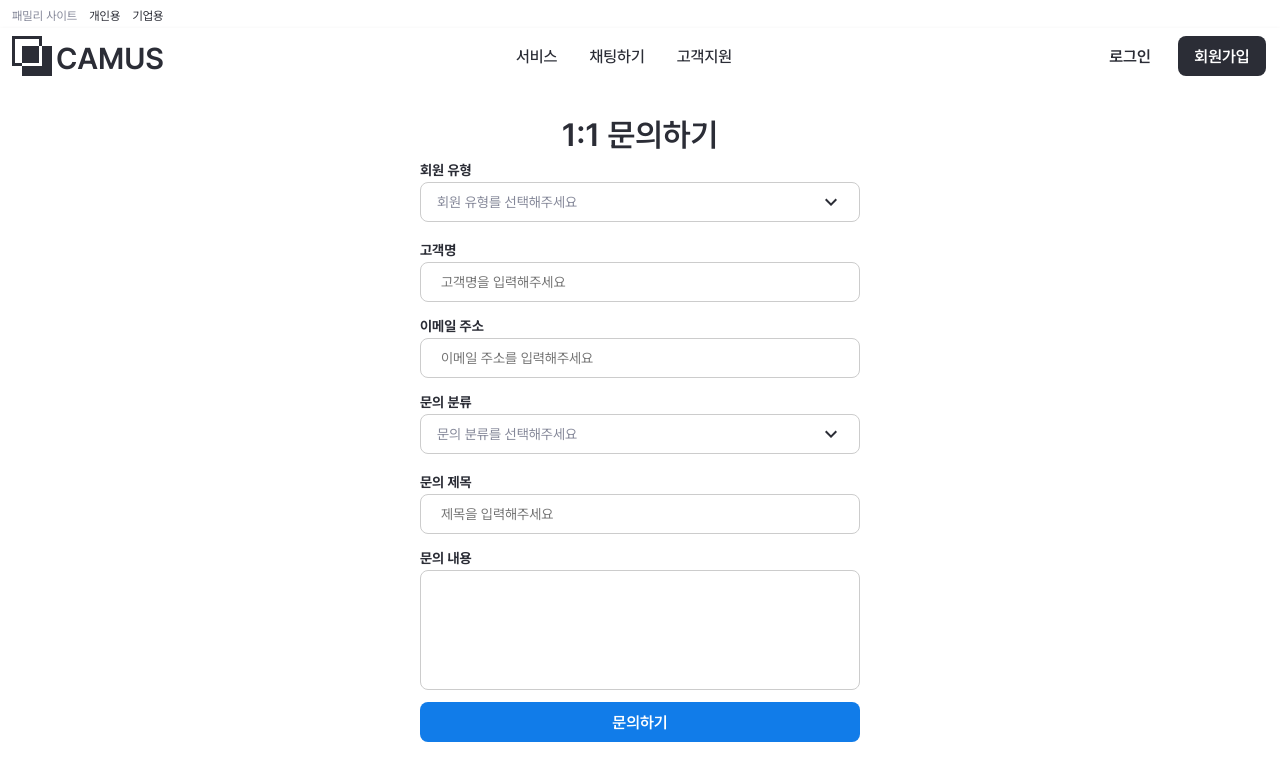
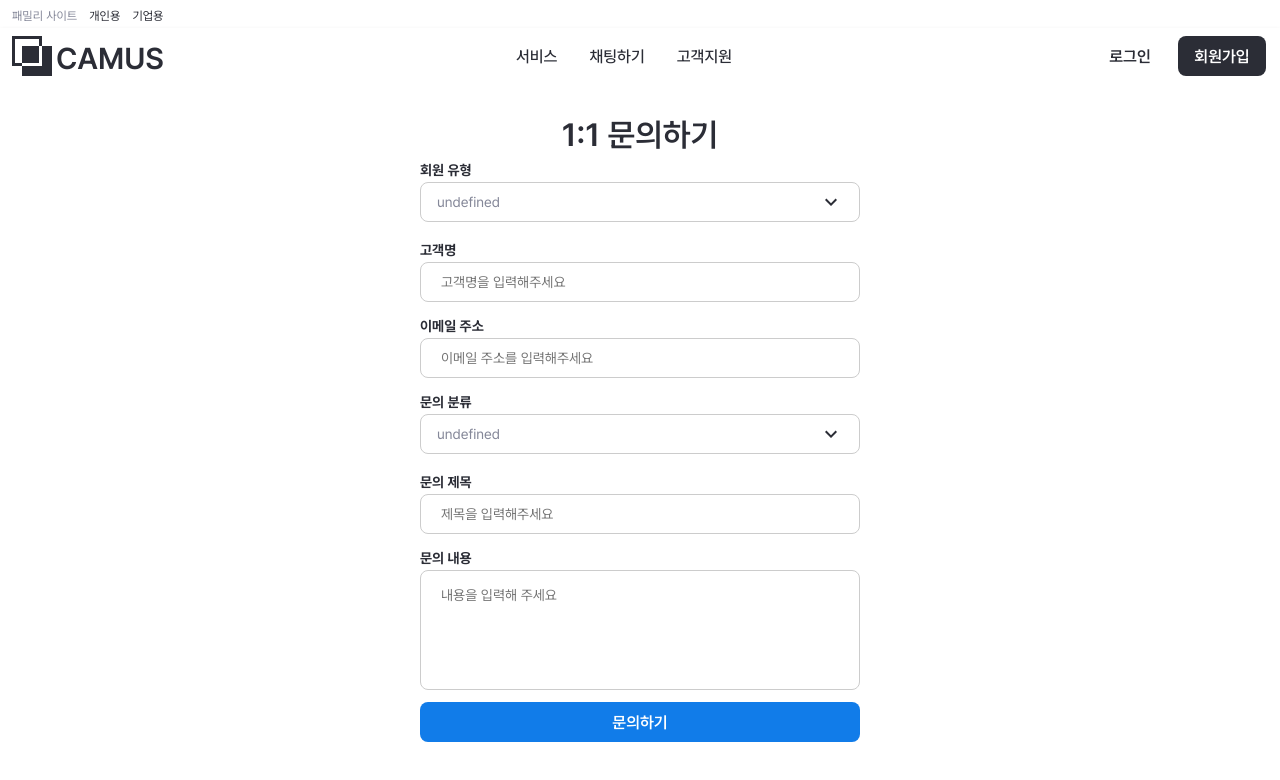
Before and after one commit to Camus-chat/frontend, a Next.js app in the folder frontend/: page /support/request in a window 1280 px wide. Shown: the top 780 px of the page. Built offline with nearby package versions, Linux system fonts and the light colour scheme.

Commit message:
fix(form-component): placeholder 설정

```diff
--- a/frontend/src/components/Form/DropDown/index.tsx
+++ b/frontend/src/components/Form/DropDown/index.tsx
@@ -8,13 +8,14 @@ import FormWrapper from '@/components/Form/Wrapper';
 
 interface Props {
   name: string;
+  placeholder: string;
   options: DropDownItems[];
 }
 
-const DropDown = ({ name, options }: Props) => {
+const DropDown = ({ name, options, placeholder }: Props) => {
   const [isClicked, setIsClicked] = useState(false);
   const [selectedOption, setSelectedOption] = useState<string>(
-    `${name}를 선택해주세요`,
+    `${placeholder}`,
   );
 
   const handleClickDropdown = () => {
--- a/frontend/src/components/Form/TextArea/index.tsx
+++ b/frontend/src/components/Form/TextArea/index.tsx
@@ -10,7 +10,7 @@ interface Props {
 const TextArea = ({ name }: Props) => {
   return (
     <FormWrapper name={name}>
-      <textarea className={styles.textBox} />
+      <textarea className={styles.textBox} placeholder='내용을 입력해 주세요' />
     </FormWrapper>
   );
 };
```
